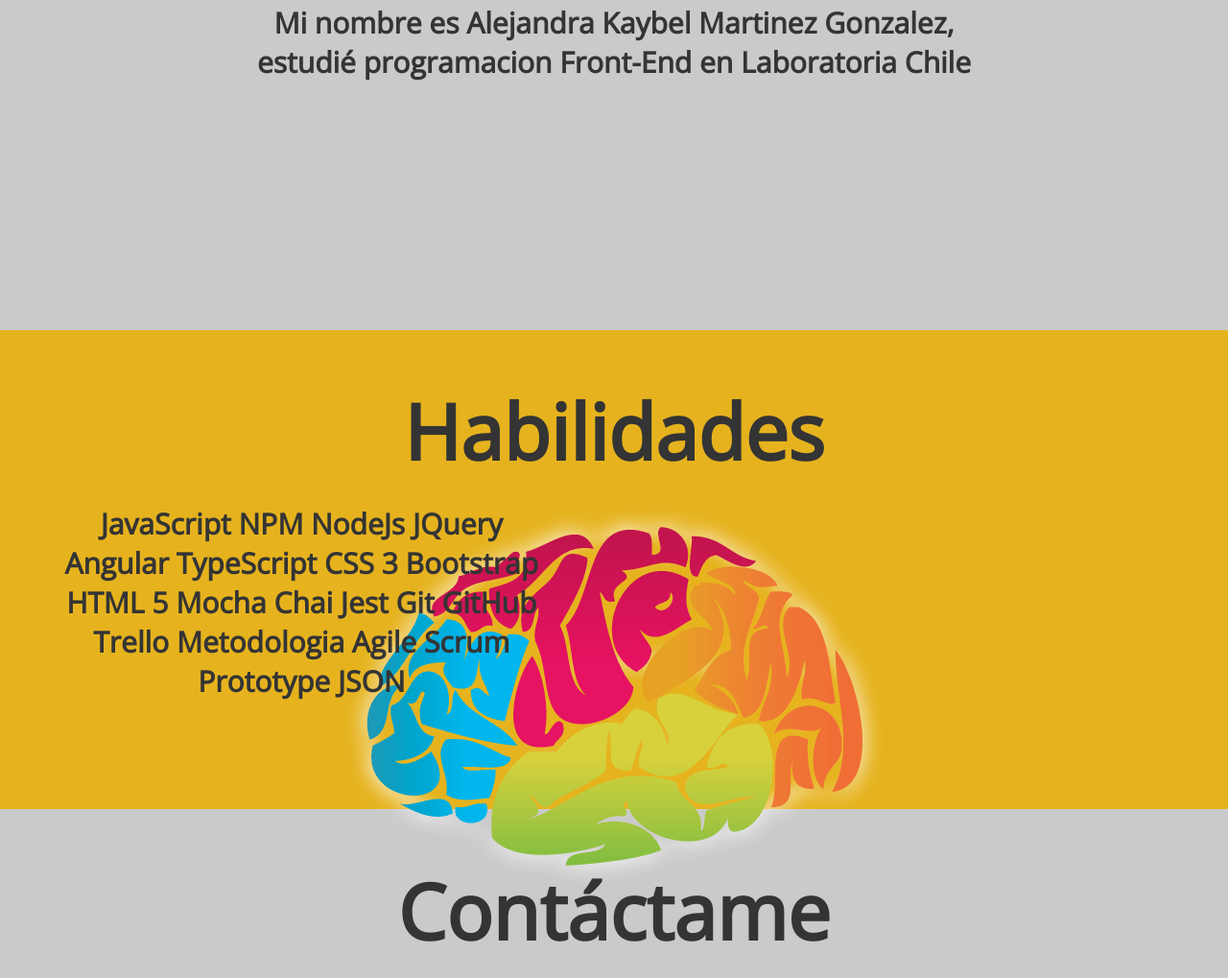
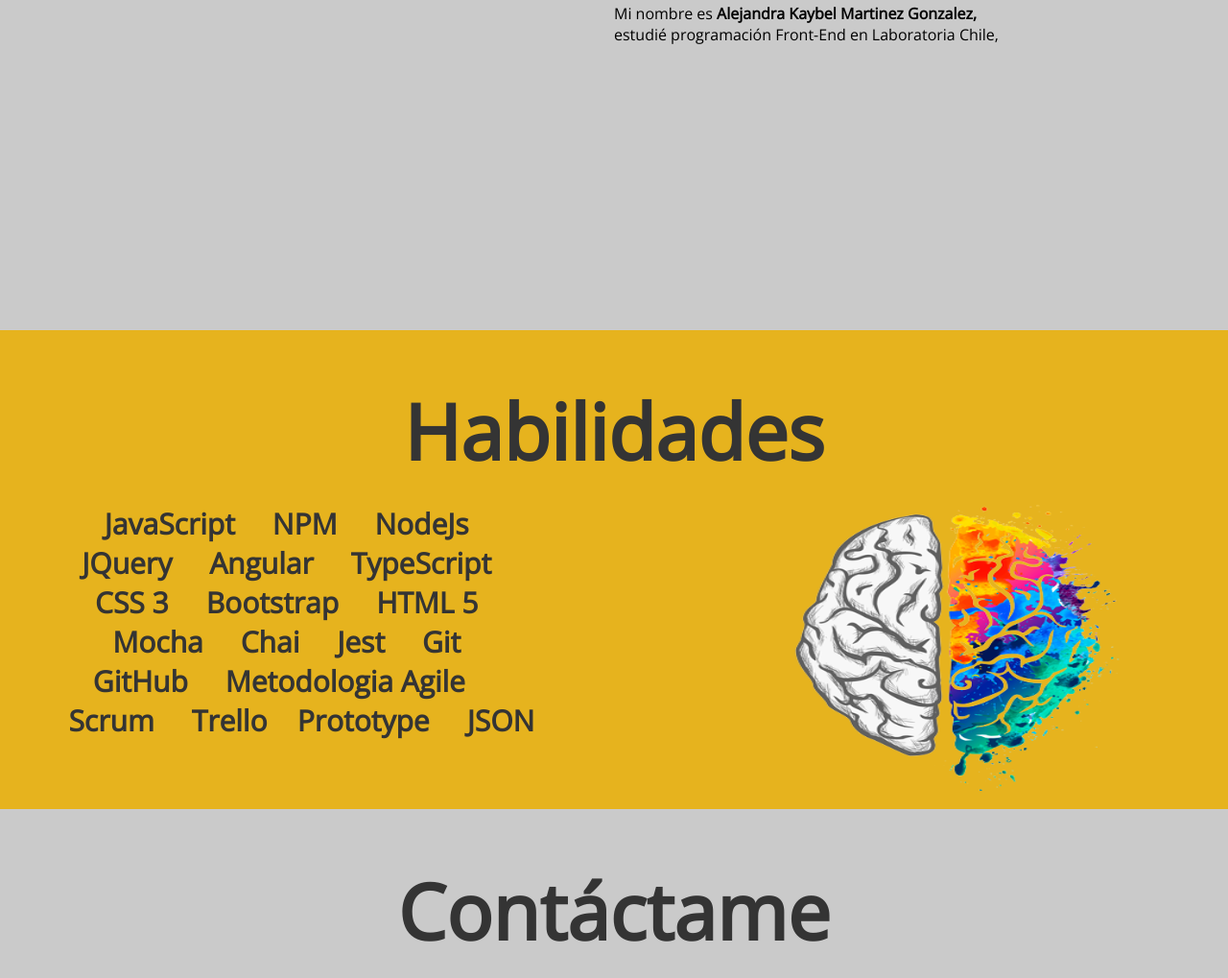
Before and after one commit to Kaybel/portfolio, a website: page index.html in a window 1280 px wide. Shown: the part 1156-2175 px from the top of the page at 96% size. Drawn offline with nearby package versions, Linux system fonts and the light colour scheme.

Commit message:
habilidades

```diff
--- a/index.html
+++ b/index.html
@@ -30,34 +30,35 @@
 
     <section id="about_me">
       <h1> Sobre mí </h1>
-      <p id="about">Mi  nombre  es <strong> Alejandra  Kaybel  Martinez  Gonzalez, </strong> <br> estudié programacion Front-End en Laboratoria Chile</p>
+      <p id="about">Mi  nombre  es <strong> Alejandra  Kaybel  Martinez  Gonzalez, </strong> <br> estudié programación Front-End en Laboratoria Chile, <br>
+      </p>
     </section>
 
     <section id="abilities">
       <h1> Habilidades </h1>
       <br>
       <div>
-        <p>JavaScript </p>
-        <p> NPM </p>
-        <p> NodeJs </p>
-        <p> JQuery </p> <br>
-        <p> Angular </p>
-        <p> TypeScript </p>
-        <p> CSS 3 </p>
-        <p> Bootstrap </p> <br>
-        <p> HTML 5 </p>
-        <p> Mocha </p>
-        <p> Chai </p>
-        <p> Jest </p>
-        <p> Git </p>
-        <p> GitHub </p> <br>
-        <p> Trello </p>
-        <p> Metodologia Agile </p>
-        <p> Scrum </p> <br>
-        <p> Prototype </p>
+        <p>JavaScript &nbsp;&nbsp;&nbsp;</p>
+        <p> NPM &nbsp;&nbsp;&nbsp;</p>
+        <p> NodeJs &nbsp;&nbsp;&nbsp;</p> <br>
+        <p> JQuery &nbsp;&nbsp;&nbsp; </p>
+        <p> Angular &nbsp;&nbsp;&nbsp;</p>
+        <p> TypeScript &nbsp;&nbsp;&nbsp;</p> <br>
+        <p> CSS 3 &nbsp;&nbsp;&nbsp;</p>
+        <p> Bootstrap &nbsp;&nbsp;&nbsp;</p>
+        <p> HTML 5 &nbsp;&nbsp;&nbsp;</p> <br>
+        <p> Mocha &nbsp;&nbsp;&nbsp;</p>
+        <p> Chai &nbsp;&nbsp;&nbsp;</p>
+        <p> Jest &nbsp;&nbsp;&nbsp; </p>
+        <p> Git &nbsp;&nbsp;&nbsp;</p> <br>
+        <p> GitHub &nbsp;&nbsp;&nbsp;</p>
+        <p> Metodologia Agile &nbsp; &nbsp;&nbsp;&nbsp;</p><br>
+        <p> Scrum &nbsp;&nbsp;&nbsp;</p>
+        <p> Trello &nbsp;&nbsp;</p>
+        <p> Prototype &nbsp;&nbsp;&nbsp;</p>
         <p> JSON </p>
       </div>
-      <img src="assets/img/habilidades.png" alt="">
+      <img src="assets/img/cerebro-feliz3.png" id="Habilidades" alt="" srcset="">
     </section>
 
     <section id="contact_me">
--- a/src/css/style.css
+++ b/src/css/style.css
@@ -54,6 +54,9 @@ h1 {
   font-size: 5rem;
   color: #343434;
 }
+#about{
+  text-align: left;
+}
 #hwork{
 margin-top: 0;
 }
@@ -64,7 +67,14 @@ margin-top: 0;
   margin-top: 10%;
 }
 #about{
- text-align: left;
+  position: absolute;
+}
+#Habilidades{
+  margin-left: 60%;
+  margin-bottom: 15%;
+  display: inline-block;
+  width: 30%;
+  height: 75%;
 }
 /* Secciones */
 section {
@@ -86,16 +96,18 @@ section:nth-child(odd) {
 
 /* Animacion de Habilidades*/
 p{
+  display: inline;
+}
+div{
+  color: #343434;
   font-weight: bold;
+  position: absolute;
   font-size: 30px;
-  display: inline;
-  color: #343434;
-}
-
-div{
-  position: absolute;
   overflow: hidden;
   animation: words 4s infinite ease-in-out;
+}
+div:hover{
+  color: #cacaca;
 }
 
 @keyframes words{
```
Also changed, not shown: assets/img/cerebro-feliz3.png (added), assets/img/kisspng-mount-mary-university-emotion-learning-labiotech-u-psicologia-5b1dd3ebabace1.1674117615286814517032.jpg (added).
